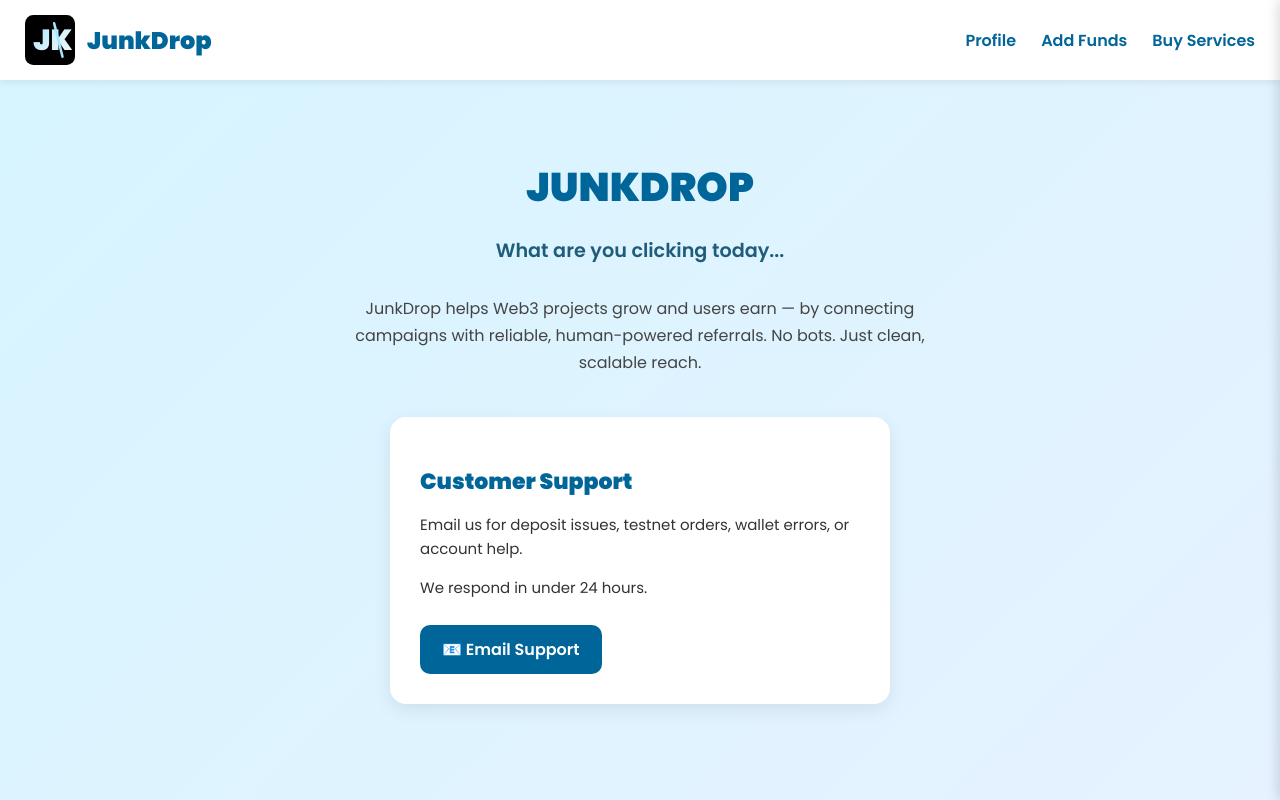
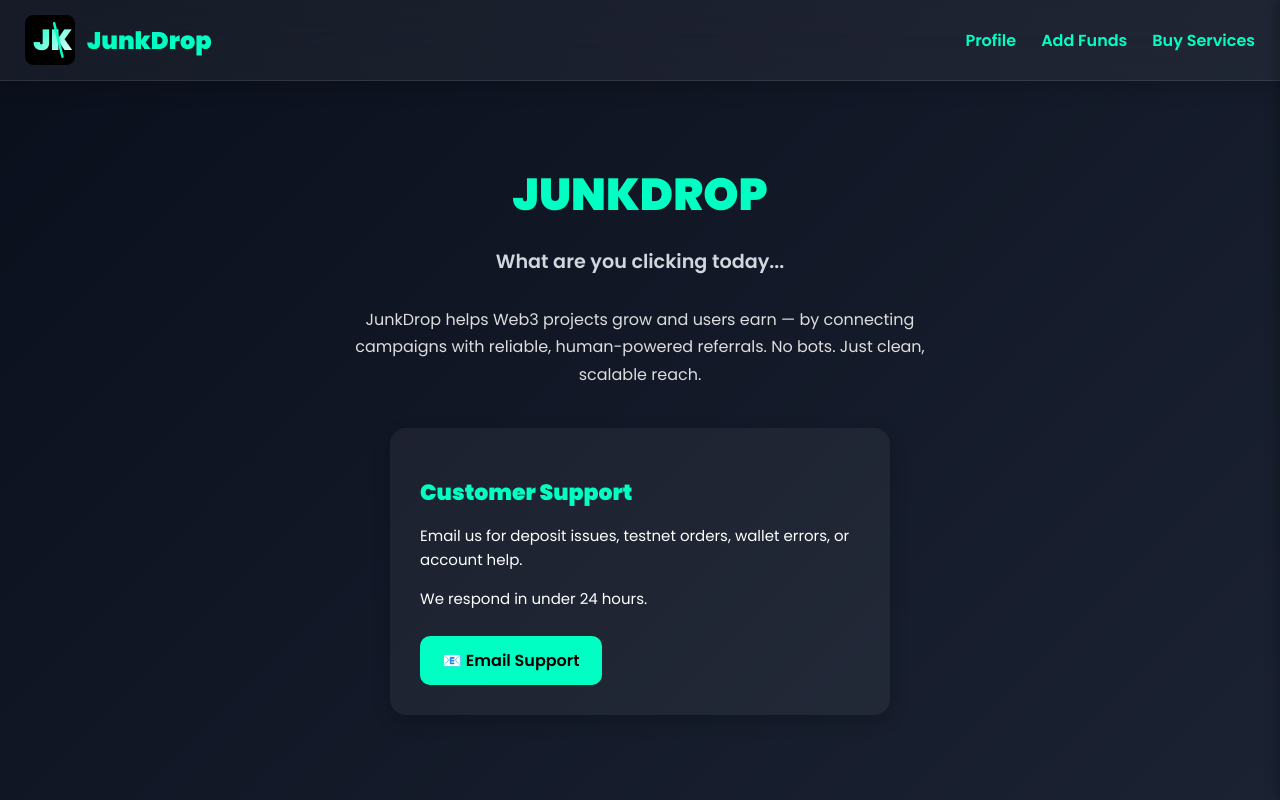
Before and after one commit to WEB3JUNKID/JUNKDROP, a plain HTML site: page Buyer.html in a window 1280 px wide. Drawn offline with Linux system fonts and the light colour scheme; no server answers.

Commit message:
Update Buyer.html

```diff
--- a/Buyer.html
+++ b/Buyer.html
@@ -1,33 +1,33 @@
-<!DOCTYPE html>
-<html lang="en">
+<!DOCTYPE html><html lang="en">
 <head>
   <meta charset="UTF-8" />
-  <meta name="viewport" content="width=device-width, initial-scale=1" />
+  <meta name="viewport" content="width=device-width, initial-scale=1.0" />
   <title>Dashboard - JunkDrop</title>
   <link href="https://fonts.googleapis.com/css2?family=Poppins:wght@400;600;900&display=swap" rel="stylesheet" />
   <style>
     * {
       box-sizing: border-box;
-    }
-
-    body {
+    }body {
   margin: 0;
   font-family: 'Poppins', sans-serif;
-      background: linear-gradient(135deg, #d6f5ff, #e6f2ff);
-      color: #333;
+  background: linear-gradient(135deg, #0a0f1c, #1b2232);
+  color: #ffffff;
   min-height: 100vh;
+  background-attachment: fixed;
 }
 
 .header {
   display: flex;
   justify-content: space-between;
   align-items: center;
-      background: #ffffff;
+  backdrop-filter: blur(20px);
+  background: rgba(255, 255, 255, 0.05);
   padding: 15px 25px;
-      box-shadow: 0 2px 8px rgba(0, 0, 0, 0.08);
+  box-shadow: 0 4px 20px rgba(0, 0, 0, 0.2);
   position: sticky;
   top: 0;
   z-index: 10;
+  border-bottom: 1px solid rgba(255, 255, 255, 0.1);
 }
 
 .logo {
@@ -43,7 +43,7 @@
 .logo-text {
   font-weight: 900;
   font-size: 24px;
-      color: #006699;
+  color: #00ffc3;
 }
 
 .menu {
@@ -59,14 +59,14 @@
 
 .nav-links a {
   text-decoration: none;
-      color: #006699;
+  color: #00ffc3;
   font-weight: 600;
   font-size: 16px;
   transition: color 0.2s ease;
 }
 
 .nav-links a:hover {
-      color: #003344;
+  color: #00bfa5;
 }
 
 #mobileNav {
@@ -75,8 +75,9 @@
   right: -60%;
   width: 60%;
   height: 100%;
-      background: #ffffff;
-      box-shadow: -2px 0 12px rgba(0, 0, 0, 0.15);
+  background: rgba(255, 255, 255, 0.1);
+  backdrop-filter: blur(10px);
+  box-shadow: -2px 0 12px rgba(0, 0, 0, 0.3);
   display: flex;
   flex-direction: column;
   padding: 25px;
@@ -89,18 +90,21 @@
 }
 
 #mobileNav a {
+  display: block;
   text-decoration: none;
-      color: #006699;
+  color: #00ffc3;
   font-weight: 600;
-      margin: 18px 0;
+  margin: 20px 0;
   font-size: 18px;
+  padding: 10px 0;
+  border-bottom: 1px solid rgba(255, 255, 255, 0.1);
 }
 
 #balanceDisplay {
   margin: 20px 0 10px;
   font-size: 18px;
   font-weight: 700;
-      color: #009933;
+  color: #00ffc3;
 }
 
 .main {
@@ -109,16 +113,16 @@
 }
 
 .main h1 {
-      font-size: 2.5rem;
+  font-size: 2.8rem;
   font-weight: 900;
-      color: #006699;
+  color: #00ffc3;
   margin-bottom: 10px;
 }
 
 .main .tagline {
   font-size: 1.2rem;
   font-weight: 600;
-      color: #004466dd;
+  color: #cfd8dc;
   margin-bottom: 30px;
 }
 
@@ -127,13 +131,13 @@
   margin: 0 auto 40px auto;
   font-size: 16px;
   line-height: 1.7;
-      color: #444;
+  color: #ddd;
 }
 
 .support-box {
-      background: #fff;
+  background: #ffffff0d;
   border-radius: 16px;
-      box-shadow: 0 6px 18px rgba(0,0,0,0.08);
+  box-shadow: 0 6px 18px rgba(0,0,0,0.2);
   padding: 30px;
   max-width: 500px;
   margin: 0 auto;
@@ -143,7 +147,7 @@
 .support-box h2 {
   font-size: 22px;
   font-weight: 700;
-      color: #006699;
+  color: #00ffc3;
   margin-bottom: 15px;
 }
 
@@ -156,8 +160,8 @@
 .support-box a {
   display: inline-block;
   margin-top: 15px;
-      background: #006699;
-      color: white;
+  background: #00ffc3;
+  color: #000;
   padding: 12px 22px;
   border-radius: 10px;
   font-weight: 600;
@@ -166,7 +170,7 @@
 }
 
 .support-box a:hover {
-      background: #004466;
+  background: #00bfa5;
 }
 
 @media (max-width: 768px) {
@@ -182,74 +186,53 @@
     font-size: 2rem;
   }
 }
+
   </style>
 </head>
 <body>
-
-<!-- Firebase SDKs -->
 <script src="https://www.gstatic.com/firebasejs/10.12.0/firebase-app-compat.js"></script>
 <script src="https://www.gstatic.com/firebasejs/10.12.0/firebase-auth-compat.js"></script>
-<script src="https://www.gstatic.com/firebasejs/10.12.0/firebase-firestore-compat.js"></script>
-
-<!-- Header -->
-<div class="header">
+<script src="https://www.gstatic.com/firebasejs/10.12.0/firebase-firestore-compat.js"></script><div class="header">
   <div class="logo">
-    <svg viewBox="0 0 120 120" xmlns="http://www.w3.org/2000/svg" aria-label="JunkDrop Logo" role="img">
+    <svg viewBox="0 0 120 120" xmlns="http://www.w3.org/2000/svg" aria-label="JunkDrop Logo">
       <defs>
         <linearGradient id="grad1" x1="0%" y1="0%" x2="100%" y2="100%">
-          <stop offset="0%" stop-color="#a8e6ff" />
-          <stop offset="100%" stop-color="#fff9f4" />
+          <stop offset="0%" stop-color="#00ffc3" />
+          <stop offset="100%" stop-color="#ffffff" />
         </linearGradient>
       </defs>
-      <rect width="120" height="120" fill="#000000" rx="20" ry="20" />
+      <rect width="120" height="120" fill="#000" rx="20" ry="20" />
       <text x="20" y="85" font-family="Poppins, sans-serif" font-size="70" font-weight="900" fill="url(#grad1)">JK</text>
-      <line x1="70" y1="20" x2="90" y2="100" stroke="#a8e6ff" stroke-width="6" stroke-linecap="round" />
+      <line x1="70" y1="20" x2="90" y2="100" stroke="#00ffc3" stroke-width="6" stroke-linecap="round" />
     </svg>
     <span class="logo-text">JunkDrop</span>
-  </div>
-
-  <div class="nav-links">
+  </div>  <div class="nav-links">
     <a href="profile.html">Profile</a>
     <a href="deposit.html">Add Funds</a>
     <a href="services.html">Buy Services</a>
-
-  </div>
-
-  <div class="menu" onclick="toggleMenu()">☰</div>
-</div>
-
-<!-- Mobile Menu -->
-<!-- Mobile Menu -->
-<div id="mobileNav">
+  </div>  <div class="menu" onclick="toggleMenu()">☰</div>
+</div><div id="mobileNav">
   <div style="display: flex; justify-content: space-between; align-items: center;">
     <div id="balanceDisplay">Your Asset: $0.00</div>
-    <div onclick="toggleMenu()" style="font-size: 26px; font-weight: bold; cursor: pointer; color: #006699;">✕</div>
+    <div onclick="toggleMenu()" style="font-size: 26px; font-weight: bold; cursor: pointer; color: #00ffc3;">✕</div>
   </div>
   <a href="profile.html">Profile</a>
   <a href="deposit.html">Add Funds</a>
   <a href="services.html">Buy Services</a>
 
-</div>
-</div>
-
-<!-- Main -->
-<div class="main">
+</div><div class="main">
   <h1>JUNKDROP</h1>
   <p id="usernameDisplay" class="tagline">What are you clicking today...</p>
   <p class="desc">
     JunkDrop helps Web3 projects grow and users earn — by connecting campaigns with reliable, human-powered referrals.
     No bots. Just clean, scalable reach.
-  </p>
-
-  <div class="support-box">
+  </p>  <div class="support-box">
     <h2>Customer Support</h2>
     <p>Email us for deposit issues, testnet orders, wallet errors, or account help.</p>
     <p>We respond in under 24 hours.</p>
     <a href="mailto:web3.junkid@gmail.com?subject=JunkDrop%20Support%20Request">📧 Email Support</a>
   </div>
-</div>
-
-<script>
+</div><script>
   const firebaseConfig = {
     apiKey: "AIzaSyCbqW6QePM7rw4qprDnqWYsVBJ6V7Mym0E",
     authDomain: "junkidrop.firebaseapp.com",
@@ -280,7 +263,5 @@
   function toggleMenu() {
     document.getElementById('mobileNav').classList.toggle('open');
   }
-</script>
-
-</body>
+</script></body>
 </html>
```
Lines whose indentation alone changed are shown as unchanged.
